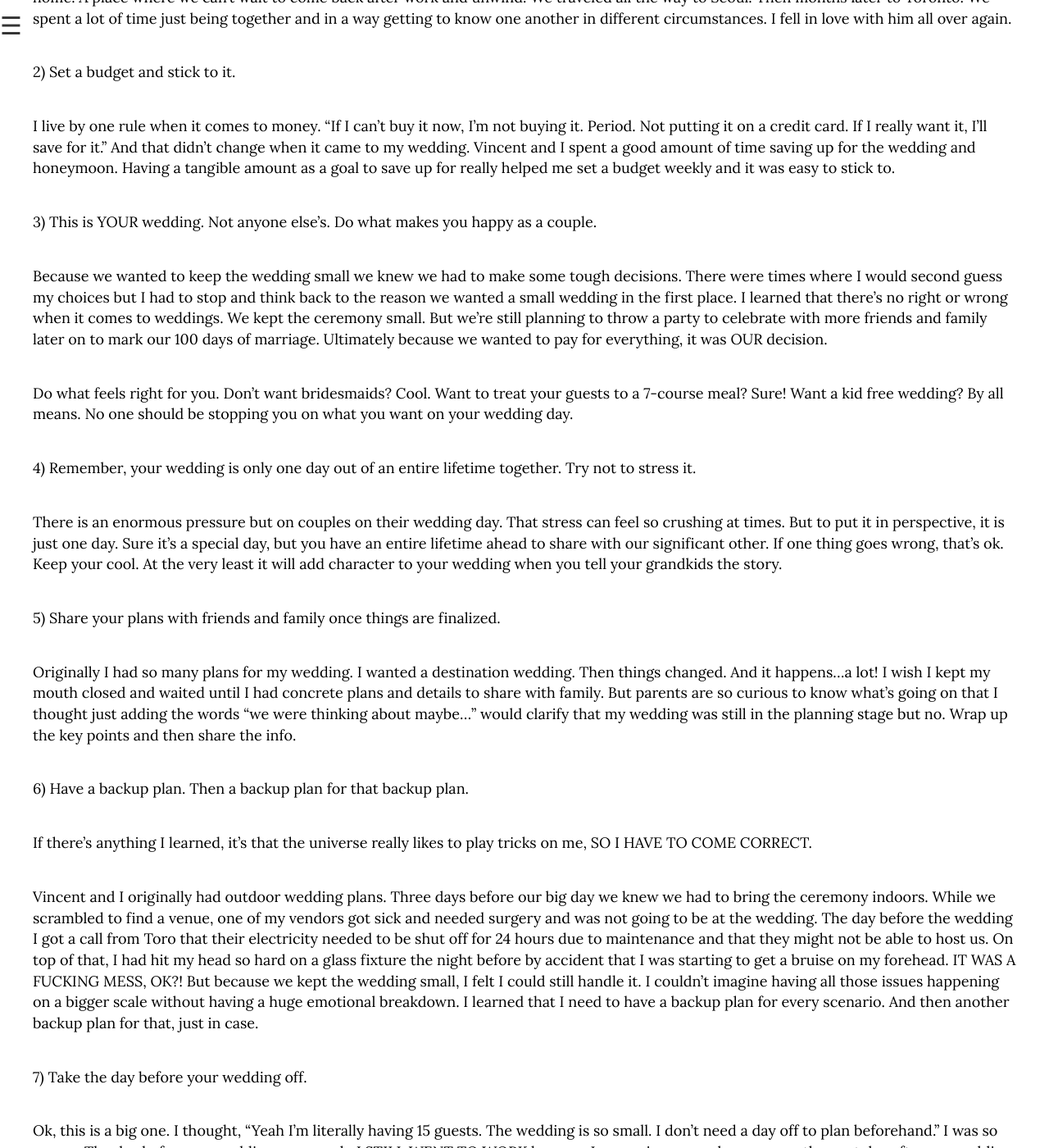
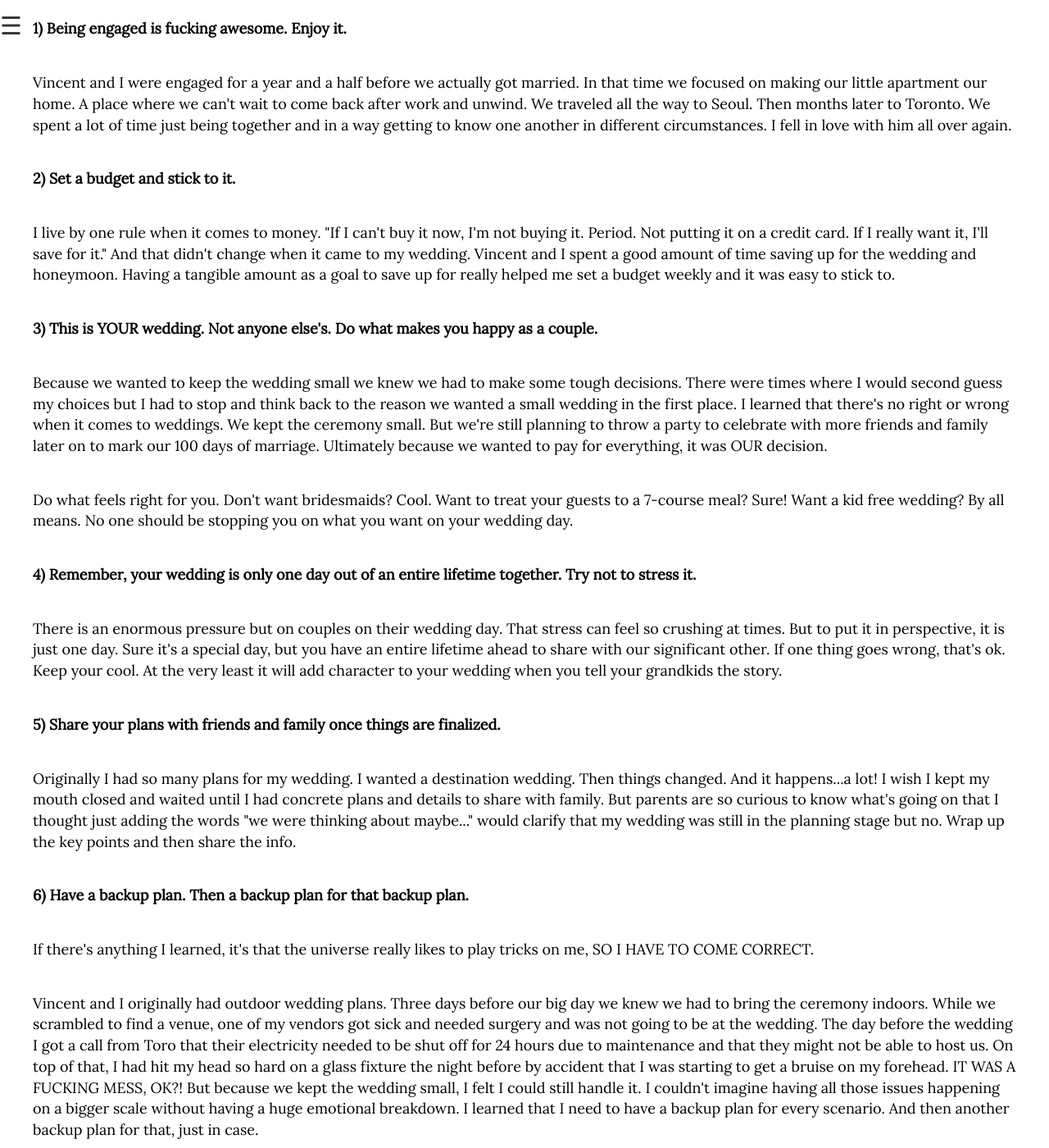
Before and after one commit to yjdeleon/yjdeleon.github.io, a Jekyll site: the page built from _posts/2017-07-16-wedding.markdown, in a window 1280 px wide and 1400 px high, scrolled down 23122 px. Shown: the whole window at 82% size. Built offline with Jekyll 4.4.1, drawn with Linux system fonts in a browser that asks for light colours; nearby versions of some CDN libraries; some web fonts are replaced; library files that are not in the unit come from our copies; comment, search, counter and statistics services are not loaded; some of the changed lines change nothing that is shown; some of the changed text lies outside the part shown.

Commit message:
Changed styles to vendor section

```diff
--- a/_posts/2017-07-16-wedding.markdown
+++ b/_posts/2017-07-16-wedding.markdown
@@ -18,7 +18,7 @@
 
 <p>Here's what I used that day:</p>
 
-<h6><p><b>Skincare</b></p>
+<p><b>Skincare</b></p>
 <p><b>Mask:</b> Tony Moly I'm Real Makgeolli Mask Sheet</p>
 <p><b>Serum:</b> Innisfree Green Tea Seed Serum</p>
 <p><b>Face Oil:</b> Khiel's Daily Reviving Concentrate</p>
@@ -40,7 +40,7 @@
 <p><b>Lip gloss:</b> TOO FACED Sweet Peach Creamy Lip Oil in Pure Peach</p>
 <p><b>Lashes:</b> Etude House Volume #2 lashes</p>
 <p><b>Eyebrows:</b> Innisfree Eco Eyebrow Pencil in #2</p>
-<p><b>Eyeshadows:</b> MAC Stroke of Midnight Eyeshadow Palette</p></h6>
+<p><b>Eyeshadows:</b> MAC Stroke of Midnight Eyeshadow Palette</p>
 
 <p>As for hair, I knew I wanted really soft waves, so that was very easy to pull off.  I purchased a curling iron off of Amazon and practiced, practiced, practiced as much as I could. The day of, I set everything with the OUAI wave spray and the OUAI medium hair spray.</p>
 
@@ -107,54 +107,54 @@
 
 <p>What I learned from being a bride:</p>
 
-1) Being engaged is fucking awesome. Enjoy it.
+<p><b>1) Being engaged is fucking awesome. Enjoy it.</b></p>
 
-Vincent and I were engaged for a year and a half before we actually got married. In that time we focused on making our little apartment our home. A place where we can't wait to come back after work and unwind. We traveled all the way to Seoul. Then months later to Toronto. We spent a lot of time just being together and in a way getting to know one another in different circumstances. I fell in love with him all over again.
+<p>Vincent and I were engaged for a year and a half before we actually got married. In that time we focused on making our little apartment our home. A place where we can't wait to come back after work and unwind. We traveled all the way to Seoul. Then months later to Toronto. We spent a lot of time just being together and in a way getting to know one another in different circumstances. I fell in love with him all over again.
 
-2) Set a budget and stick to it.
+<p><b>2) Set a budget and stick to it.</b></p>
 
-I live by one rule when it comes to money. "If I can't buy it now, I'm not buying it. Period. Not putting it on a credit card. If I really want it, I'll save for it." And that didn't change when it came to my wedding. Vincent and I spent a good amount of time saving up for the wedding and honeymoon. Having a tangible amount as a goal to save up for really helped me set a budget weekly and it was easy to stick to.
+<p>I live by one rule when it comes to money. "If I can't buy it now, I'm not buying it. Period. Not putting it on a credit card. If I really want it, I'll save for it." And that didn't change when it came to my wedding. Vincent and I spent a good amount of time saving up for the wedding and honeymoon. Having a tangible amount as a goal to save up for really helped me set a budget weekly and it was easy to stick to.
 
-3) This is YOUR wedding. Not anyone else's. Do what makes you happy as a couple.
+<p><b>3) This is YOUR wedding. Not anyone else's. Do what makes you happy as a couple.</b></p>
 
-Because we wanted to keep the wedding small we knew we had to make some tough decisions. There were times where I would second guess my choices but I had to stop and think back to the reason we wanted a small wedding in the first place. I learned that there's no right or wrong when it comes to weddings. We kept the ceremony small. But we're still planning to throw a party to celebrate with more friends and family later on to mark our 100 days of marriage. Ultimately because we wanted to pay for everything, it was OUR decision.
+<p>Because we wanted to keep the wedding small we knew we had to make some tough decisions. There were times where I would second guess my choices but I had to stop and think back to the reason we wanted a small wedding in the first place. I learned that there's no right or wrong when it comes to weddings. We kept the ceremony small. But we're still planning to throw a party to celebrate with more friends and family later on to mark our 100 days of marriage. Ultimately because we wanted to pay for everything, it was OUR decision.
 
-Do what feels right for you. Don't want bridesmaids? Cool. Want to treat your guests to a  7-course meal? Sure! Want a kid free wedding? By all means. No one should be stopping you on what you want on your wedding day.
+<p>Do what feels right for you. Don't want bridesmaids? Cool. Want to treat your guests to a  7-course meal? Sure! Want a kid free wedding? By all means. No one should be stopping you on what you want on your wedding day.
 
-4) Remember, your wedding is only one day out of an entire lifetime together. Try not to stress it.
+<p><b>4) Remember, your wedding is only one day out of an entire lifetime together. Try not to stress it.</b></p>
 
-There is an enormous pressure but on couples on their wedding day. That stress can feel so crushing at times. But to put it in perspective, it is just one day. Sure it's a special day, but you have an entire lifetime ahead to share with our significant other. If one thing goes wrong, that's ok. Keep your cool. At the very least it will add character to your wedding when you tell your grandkids the story.
+<p>There is an enormous pressure but on couples on their wedding day. That stress can feel so crushing at times. But to put it in perspective, it is just one day. Sure it's a special day, but you have an entire lifetime ahead to share with our significant other. If one thing goes wrong, that's ok. Keep your cool. At the very least it will add character to your wedding when you tell your grandkids the story.
 
-5) Share your plans with friends and family once things are finalized.
+<p><b>5) Share your plans with friends and family once things are finalized. </b></p>
 
-Originally I had so many plans for my wedding. I wanted a destination wedding. Then things changed. And it happens...a lot! I wish I kept my mouth closed and waited until I had concrete plans and details to share with family. But parents are so curious to know what's going on that I thought just adding the words "we were thinking about maybe..." would clarify that my wedding was still in the planning stage but no. Wrap up the key points and then share the info.
+<p>Originally I had so many plans for my wedding. I wanted a destination wedding. Then things changed. And it happens...a lot! I wish I kept my mouth closed and waited until I had concrete plans and details to share with family. But parents are so curious to know what's going on that I thought just adding the words "we were thinking about maybe..." would clarify that my wedding was still in the planning stage but no. Wrap up the key points and then share the info.
 
-6) Have a backup plan. Then a backup plan for that backup plan.
+<p><b>6) Have a backup plan. Then a backup plan for that backup plan.</b></p>
 
-If there's anything I learned, it's that the universe really likes to play tricks on me, SO I HAVE TO COME CORRECT.
+<p>If there's anything I learned, it's that the universe really likes to play tricks on me, SO I HAVE TO COME CORRECT.
 
-Vincent and I originally had outdoor wedding plans. Three days before our big day we knew we had to bring the ceremony indoors. While we scrambled to find a venue, one of my vendors got sick and needed surgery and was not going to be at the wedding. The day before the wedding I got a call from Toro that their electricity needed to be shut off for 24 hours due to maintenance and that they might not be able to host us. On top of that, I had hit my head so hard on a glass fixture the night before by accident that I was starting to get a bruise on my forehead. IT WAS A FUCKING MESS, OK?! But because we kept the wedding small, I felt I could still handle it. I couldn't imagine having all those issues happening on a bigger scale without having a huge emotional breakdown. I learned that I need to have a backup plan for every scenario. And then another backup plan for that, just in case.
+<p>Vincent and I originally had outdoor wedding plans. Three days before our big day we knew we had to bring the ceremony indoors. While we scrambled to find a venue, one of my vendors got sick and needed surgery and was not going to be at the wedding. The day before the wedding I got a call from Toro that their electricity needed to be shut off for 24 hours due to maintenance and that they might not be able to host us. On top of that, I had hit my head so hard on a glass fixture the night before by accident that I was starting to get a bruise on my forehead. IT WAS A FUCKING MESS, OK?! But because we kept the wedding small, I felt I could still handle it. I couldn't imagine having all those issues happening on a bigger scale without having a huge emotional breakdown. I learned that I need to have a backup plan for every scenario. And then another backup plan for that, just in case.
 
-7) Take the day before your wedding off.
+<p><b>7) Take the day before your wedding off.</b></p>
 
-Ok, this is a big one. I thought, "Yeah I'm literally having 15 guests. The wedding is so small. I don't need a day off to plan beforehand." I was so wrong. The day before my wedding was rough. I STILL WENT TO WORK because I was going on my honeymoon the next day after my wedding and had things to wrap up. I was going through a lot that day (see point 6 above) and on top of that I still needed to pick up the cupcakes, do my nails, my at home facial, I needed to give Cammy Cat a bath, clean the apartment, eat and sleep.  There are not enough hours in the day. I ended up sleeping for about two hours that night and feeling really lethargic on my wedding day. It also didn't help that I couldn't eat a thing because of the nerves. Take the day before your wedding off. Heck, do two days before the wedding if you can. Your body will thank you.
+<p>Ok, this is a big one. I thought, "Yeah I'm literally having 15 guests. The wedding is so small. I don't need a day off to plan beforehand." I was so wrong. The day before my wedding was rough. I STILL WENT TO WORK because I was going on my honeymoon the next day after my wedding and had things to wrap up. I was going through a lot that day (see point 6 above) and on top of that I still needed to pick up the cupcakes, do my nails, my at home facial, I needed to give Cammy Cat a bath, clean the apartment, eat and sleep.  There are not enough hours in the day. I ended up sleeping for about two hours that night and feeling really lethargic on my wedding day. It also didn't help that I couldn't eat a thing because of the nerves. Take the day before your wedding off. Heck, do two days before the wedding if you can. Your body will thank you.
 
-Phew, hope that advice helps at least one of you out there.
+<p>Phew, hope that advice helps at least one of you out there.
 
-Before this post is over I just want to say a huge thank you to our families, our friends, our vendors and everyone who's sent their best wishes over to Vincent and I. We really appreciate it and it means so much to us.
+<p>Before this post is over I just want to say a huge thank you to our families, our friends, our vendors and everyone who's sent their best wishes over to Vincent and I. We really appreciate it and it means so much to us.
 
-Vendors:
-Flowers: Still Event Design
-Photos: Peter Lazzarino Photography
-Video: Daymian Mejia
-Wedding dress: Lulus (https://www.lulus.com/products/bariano-ocean-of-elegance-ivory-maxi-dress/225650.html?gclid=EAIaIQobChMIl6f_2d2H1QIVmYSzCh0AWwugEAQYASABEgK1YvD_BwE)
-Bride Shoes: Charles David
-Groom Suit: Indochino
-Groom Tie: Nordstrom
-Groom Shoes: Johnson + Murphy
-Ceremony Venue: breather
-Reception Lunch: Toro
-Cupcakes: Georgetown Cupcakes
+<p><b>Vendors:</b></p>
+<p>Flowers: Still Event Design </p>
+<p>Photos: Peter Lazzarino Photography</p>
+<p>Video: Daymian Mejia</p>
+<p>Wedding dress: Lulus </p>
+<p>Bride Shoes: Charles David</p>
+<p>Groom Suit: Indochino</p>
+<p>Groom Tie: Nordstrom</p>
+<p>Groom Shoes: Johnson + Murphy </p>
+<p>Ceremony Venue: breather</p>
+<p>Reception Lunch: Toro</p>
+<p>Cupcakes: Georgetown Cupcakes</p>
 
 
 
```
